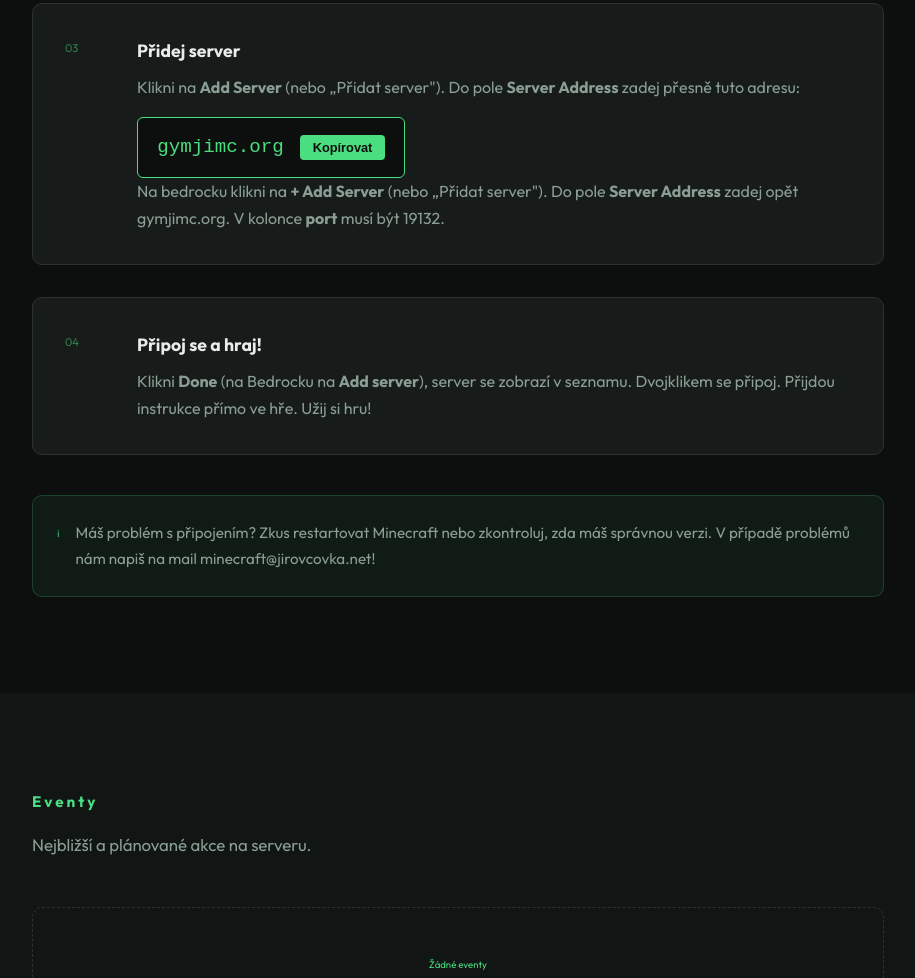
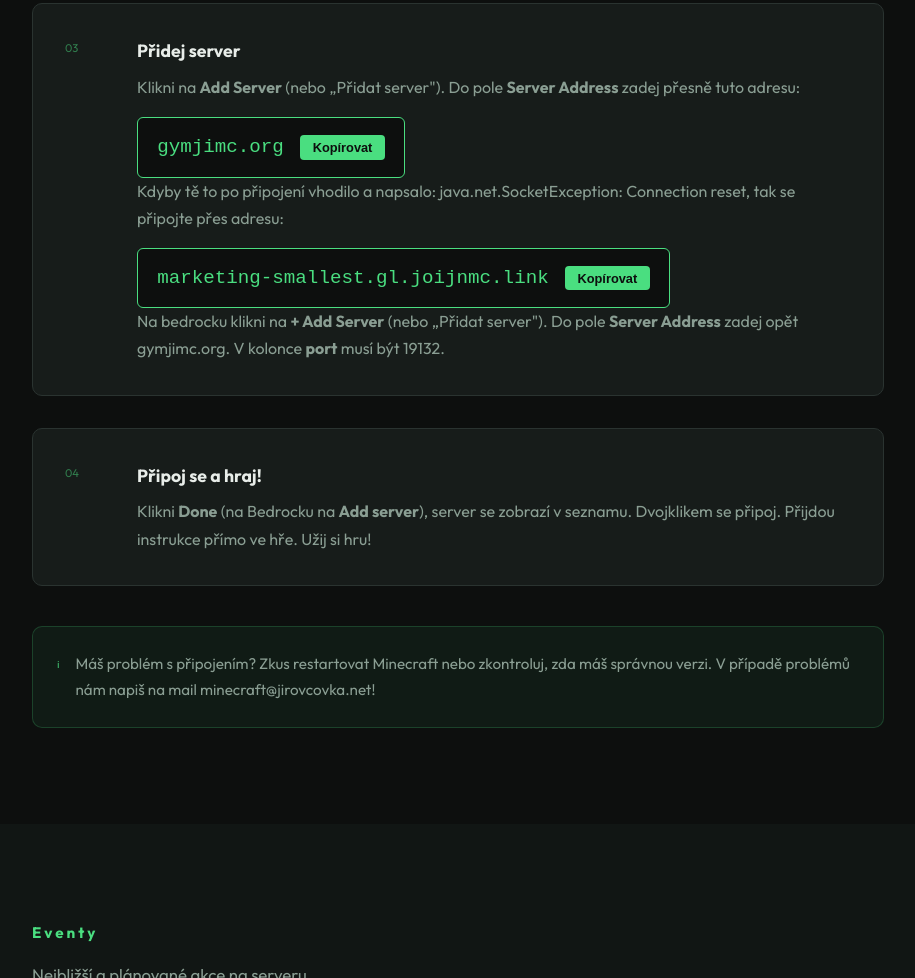
Before and after one commit to Hooooooooonza/gymjimcWEB, a website: page public/index.html in a window 1280 px wide. Shown: the part 1529-2507 px from the top of the page, without its empty margins (182-1097 px from the left). Drawn offline with Linux system fonts and the light colour scheme; no server answers.

Commit message:
Add instructions for connecting to Playit address

```diff
--- a/public/index.html
+++ b/public/index.html
@@ -64,6 +64,11 @@
             <div class="address-box">
               <span id="server-address">gymjimc.org</span>
               <button class="copy-btn" onclick="copyAddress()">Kopírovat</button>
+            </div>
+            <p>Kdyby tě to po připojení vhodilo a napsalo: java.net.SocketException: Connection reset, tak se připojte přes adresu:</p>
+            <div class="address-box">
+              <span id="playit-address">marketing-smallest.gl.joijnmc.link</span>
+              <button class="copy-btn" onclick="copyPlayitAddress()">Kopírovat</button>
             </div>
             <p>Na bedrocku klikni na <strong>+ Add Server</strong> (nebo „Přidat server"). Do pole <strong>Server Address</strong> zadej opět gymjimc.org. V kolonce <strong>port</strong> musí být 19132.</p>
           </div>
```
